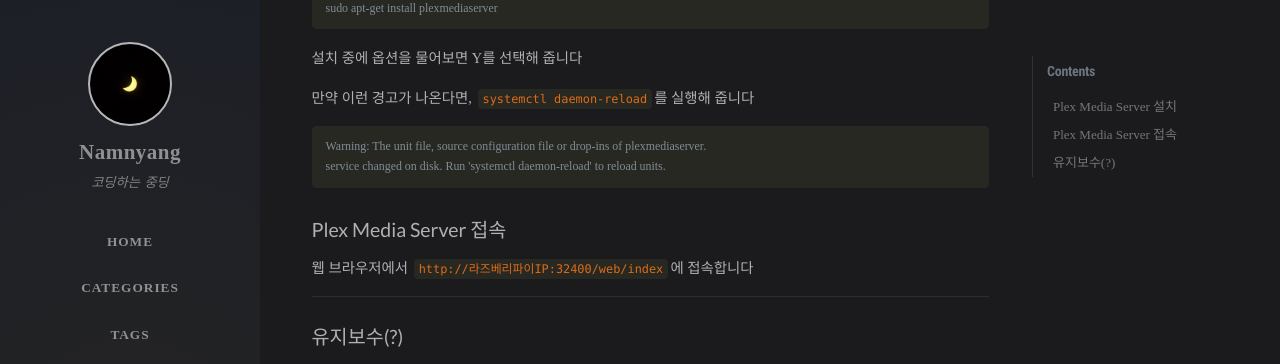
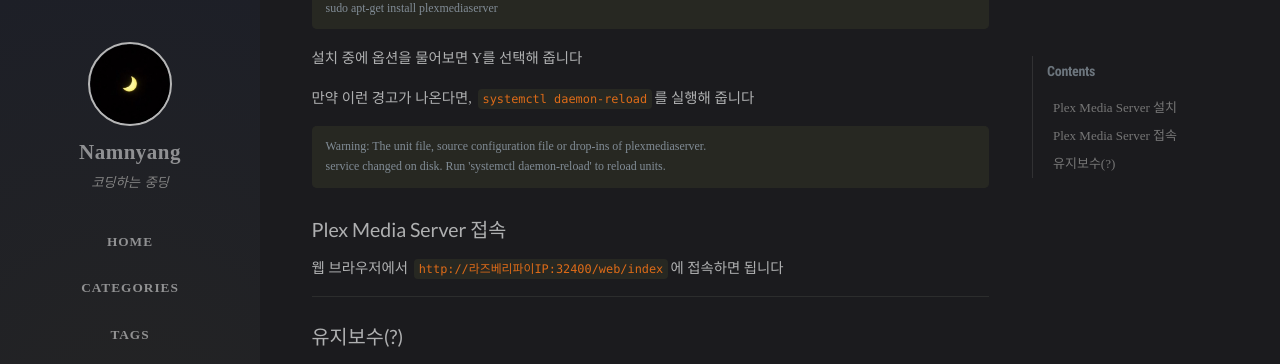
Before and after one commit to namnyang/namnyang.github.io, a Jekyll site: the page built from _posts/2020-12-11-라즈베리파이에-Plex-Media-Server-설치하기.md, in a window 1280 px wide and 900 px high, scrolled down 780 px. Shown: the top 364 px of the window. Built offline with Jekyll 4.4.1, drawn with Linux system fonts in a browser that asks for light colours; nearby versions of some CDN libraries; some web fonts are replaced; comment, search, counter and statistics services are not loaded.

Commit message:
Update 2020-12-11-라즈베리파이에-Plex-Media-Server-설치하기.md

```diff
--- a/_posts/2020-12-11-라즈베리파이에-Plex-Media-Server-설치하기.md
+++ b/_posts/2020-12-11-라즈베리파이에-Plex-Media-Server-설치하기.md
@@ -63,7 +63,7 @@
 
 ## Plex Media Server 접속
 
-웹 브라우저에서 `http://라즈베리파이IP:32400/web/index`에 접속합니다
+웹 브라우저에서 `http://라즈베리파이IP:32400/web/index`에 접속하면 됩니다
 
 
 
```
